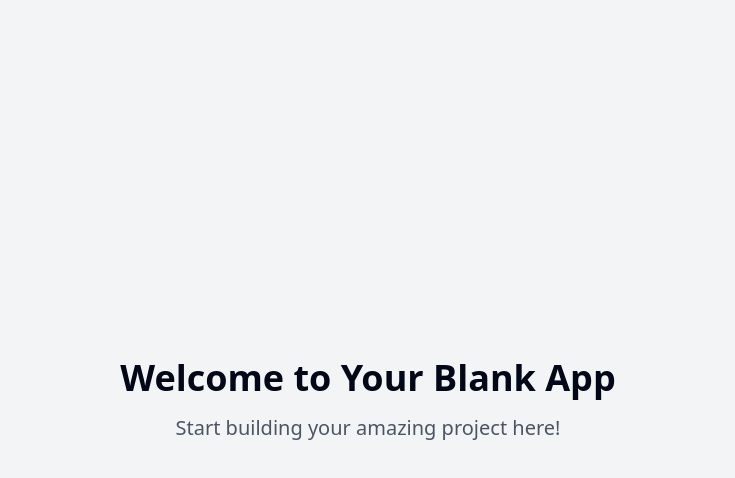
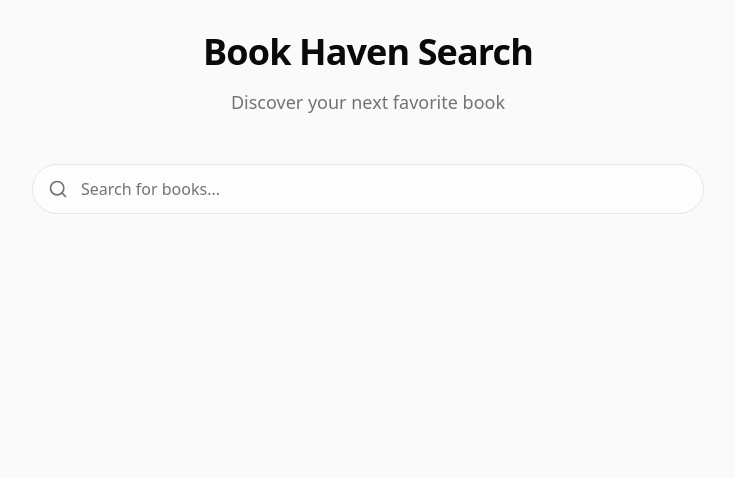
Before and after one commit to cld-vasconcelos/book-haven-search, a React (Vite) app: page / in a window 1280 px wide. Shown: the top 478 px of the page, without its empty margins (272-1007 px from the left). Built offline with nearby package versions, Linux system fonts and the light colour scheme.

Commit message:
Implement book search application
This commit creates a React application that allows users to search for books and view book details using the Open Library API.

```diff
--- a/package.json
+++ b/package.json
@@ -45,6 +45,7 @@
     "cmdk": "^1.0.0",
     "date-fns": "^3.6.0",
     "embla-carousel-react": "^8.3.0",
+    "framer-motion": "^12.4.3",
     "input-otp": "^1.2.4",
     "lucide-react": "^0.462.0",
     "next-themes": "^0.3.0",
--- /dev/null
+++ b/src/components/BookDetails.tsx
@@ -0,0 +1,81 @@
+
+import { X } from "lucide-react";
+import { motion } from "framer-motion";
+
+interface BookDetailsProps {
+  book: {
+    title: string;
+    author_name?: string[];
+    cover_i?: number;
+    first_publish_year?: number;
+    publisher?: string[];
+    language?: string[];
+  };
+  onClose: () => void;
+}
+
+const BookDetails = ({ book, onClose }: BookDetailsProps) => {
+  return (
+    <motion.div
+      initial={{ opacity: 0, scale: 0.95 }}
+      animate={{ opacity: 1, scale: 1 }}
+      exit={{ opacity: 0, scale: 0.95 }}
+      className="fixed inset-0 z-50 flex items-center justify-center p-4 bg-background/80 backdrop-blur-sm"
+    >
+      <div className="relative w-full max-w-2xl bg-card rounded-lg shadow-lg overflow-hidden">
+        <button
+          onClick={onClose}
+          className="absolute right-4 top-4 p-2 rounded-full hover:bg-muted transition-colors"
+        >
+          <X className="w-5 h-5" />
+        </button>
+        <div className="grid md:grid-cols-2 gap-6 p-6">
+          <div className="aspect-[2/3] relative rounded-lg overflow-hidden">
+            {book.cover_i ? (
+              <img
+                src={`https://covers.openlibrary.org/b/id/${book.cover_i}-L.jpg`}
+                alt={book.title}
+                className="w-full h-full object-cover"
+              />
+            ) : (
+              <div className="w-full h-full bg-muted flex items-center justify-center">
+                <span className="text-muted-foreground">No cover available</span>
+              </div>
+            )}
+          </div>
+          <div className="space-y-4">
+            <h2 className="text-2xl font-semibold">{book.title}</h2>
+            {book.author_name && (
+              <p className="text-lg text-muted-foreground">
+                by {book.author_name.join(", ")}
+              </p>
+            )}
+            {book.first_publish_year && (
+              <p className="text-sm">
+                First published: {book.first_publish_year}
+              </p>
+            )}
+            {book.publisher && book.publisher.length > 0 && (
+              <div>
+                <h3 className="font-medium mb-1">Publishers</h3>
+                <p className="text-sm text-muted-foreground">
+                  {book.publisher.join(", ")}
+                </p>
+              </div>
+            )}
+            {book.language && book.language.length > 0 && (
+              <div>
+                <h3 className="font-medium mb-1">Languages</h3>
+                <p className="text-sm text-muted-foreground">
+                  {book.language.join(", ")}
+                </p>
+              </div>
+            )}
+          </div>
+        </div>
+      </div>
+    </motion.div>
+  );
+};
+
+export default BookDetails;
--- /dev/null
+++ b/src/components/BookGrid.tsx
@@ -0,0 +1,59 @@
+
+import BookCard from "./BookCard";
+import { AnimatePresence, motion } from "framer-motion";
+
+interface Book {
+  key: string;
+  title: string;
+  author_name?: string[];
+  cover_i?: number;
+}
+
+interface BookGridProps {
+  books: Book[];
+  onBookSelect: (book: Book) => void;
+  isLoading?: boolean;
+}
+
+const BookGrid = ({ books, onBookSelect, isLoading }: BookGridProps) => {
+  if (isLoading) {
+    return (
+      <div className="grid grid-cols-2 md:grid-cols-3 lg:grid-cols-4 gap-6">
+        {Array.from({ length: 8 }).map((_, index) => (
+          <div key={index} className="book-card">
+            <div className="aspect-[2/3] skeleton" />
+            <div className="p-4 space-y-2">
+              <div className="skeleton h-4 w-3/4" />
+              <div className="skeleton h-3 w-1/2" />
+            </div>
+          </div>
+        ))}
+      </div>
+    );
+  }
+
+  return (
+    <motion.div
+      layout
+      className="grid grid-cols-2 md:grid-cols-3 lg:grid-cols-4 gap-6"
+    >
+      <AnimatePresence>
+        {books.map((book) => (
+          <BookCard
+            key={book.key}
+            title={book.title}
+            author={book.author_name?.[0] ?? "Unknown Author"}
+            coverUrl={
+              book.cover_i
+                ? `https://covers.openlibrary.org/b/id/${book.cover_i}-M.jpg`
+                : undefined
+            }
+            onClick={() => onBookSelect(book)}
+          />
+        ))}
+      </AnimatePresence>
+    </motion.div>
+  );
+};
+
+export default BookGrid;
--- /dev/null
+++ b/src/components/SearchBar.tsx
@@ -0,0 +1,39 @@
+
+import { Search } from "lucide-react";
+import { useState } from "react";
+
+interface SearchBarProps {
+  onSearch: (query: string) => void;
+  isLoading?: boolean;
+}
+
+const SearchBar = ({ onSearch, isLoading }: SearchBarProps) => {
+  const [query, setQuery] = useState("");
+
+  const handleSubmit = (e: React.FormEvent) => {
+    e.preventDefault();
+    if (query.trim()) {
+      onSearch(query.trim());
+    }
+  };
+
+  return (
+    <form onSubmit={handleSubmit} className="w-full max-w-2xl mx-auto">
+      <div className="relative group">
+        <input
+          type="text"
+          value={query}
+          onChange={(e) => setQuery(e.target.value)}
+          placeholder="Search for books..."
+          className="w-full px-4 py-3 pl-12 rounded-full border border-border bg-card/50 backdrop-blur-sm
+                   transition-all duration-300 outline-none focus:ring-2 focus:ring-primary/20
+                   placeholder:text-muted-foreground text-base"
+          disabled={isLoading}
+        />
+        <Search className="absolute left-4 top-1/2 -translate-y-1/2 w-5 h-5 text-muted-foreground group-focus-within:text-primary transition-colors" />
+      </div>
+    </form>
+  );
+};
+
+export default SearchBar;
--- a/src/index.css
+++ b/src/index.css
@@ -1,92 +1,30 @@
+
 @tailwind base;
 @tailwind components;
 @tailwind utilities;
 
 @layer base {
   :root {
-    --background: 0 0% 100%;
-    --foreground: 222.2 84% 4.9%;
-
+    --background: 0 0% 98%;
+    --foreground: 0 0% 3.9%;
     --card: 0 0% 100%;
-    --card-foreground: 222.2 84% 4.9%;
-
+    --card-foreground: 0 0% 3.9%;
     --popover: 0 0% 100%;
-    --popover-foreground: 222.2 84% 4.9%;
-
-    --primary: 222.2 47.4% 11.2%;
-    --primary-foreground: 210 40% 98%;
-
-    --secondary: 210 40% 96.1%;
-    --secondary-foreground: 222.2 47.4% 11.2%;
-
-    --muted: 210 40% 96.1%;
-    --muted-foreground: 215.4 16.3% 46.9%;
-
-    --accent: 210 40% 96.1%;
-    --accent-foreground: 222.2 47.4% 11.2%;
-
+    --popover-foreground: 0 0% 3.9%;
+    --primary: 15 80.7% 7.1%;
+    --primary-foreground: 0 0% 98%;
+    --secondary: 0 0% 96.1%;
+    --secondary-foreground: 0 0% 9%;
+    --muted: 0 0% 96.1%;
+    --muted-foreground: 0 0% 45.1%;
+    --accent: 0 0% 96.1%;
+    --accent-foreground: 0 0% 9%;
     --destructive: 0 84.2% 60.2%;
-    --destructive-foreground: 210 40% 98%;
-
-    --border: 214.3 31.8% 91.4%;
-    --input: 214.3 31.8% 91.4%;
-    --ring: 222.2 84% 4.9%;
-
-    --radius: 0.5rem;
-
-    --sidebar-background: 0 0% 98%;
-
-    --sidebar-foreground: 240 5.3% 26.1%;
-
-    --sidebar-primary: 240 5.9% 10%;
-
-    --sidebar-primary-foreground: 0 0% 98%;
-
-    --sidebar-accent: 240 4.8% 95.9%;
-
-    --sidebar-accent-foreground: 240 5.9% 10%;
-
-    --sidebar-border: 220 13% 91%;
-
-    --sidebar-ring: 217.2 91.2% 59.8%;
-  }
-
-  .dark {
-    --background: 222.2 84% 4.9%;
-    --foreground: 210 40% 98%;
-
-    --card: 222.2 84% 4.9%;
-    --card-foreground: 210 40% 98%;
-
-    --popover: 222.2 84% 4.9%;
-    --popover-foreground: 210 40% 98%;
-
-    --primary: 210 40% 98%;
-    --primary-foreground: 222.2 47.4% 11.2%;
-
-    --secondary: 217.2 32.6% 17.5%;
-    --secondary-foreground: 210 40% 98%;
-
-    --muted: 217.2 32.6% 17.5%;
-    --muted-foreground: 215 20.2% 65.1%;
-
-    --accent: 217.2 32.6% 17.5%;
-    --accent-foreground: 210 40% 98%;
-
-    --destructive: 0 62.8% 30.6%;
-    --destructive-foreground: 210 40% 98%;
-
-    --border: 217.2 32.6% 17.5%;
-    --input: 217.2 32.6% 17.5%;
-    --ring: 212.7 26.8% 83.9%;
-    --sidebar-background: 240 5.9% 10%;
-    --sidebar-foreground: 240 4.8% 95.9%;
-    --sidebar-primary: 224.3 76.3% 48%;
-    --sidebar-primary-foreground: 0 0% 100%;
-    --sidebar-accent: 240 3.7% 15.9%;
-    --sidebar-accent-foreground: 240 4.8% 95.9%;
-    --sidebar-border: 240 3.7% 15.9%;
-    --sidebar-ring: 217.2 91.2% 59.8%;
+    --destructive-foreground: 0 0% 98%;
+    --border: 0 0% 89.8%;
+    --input: 0 0% 89.8%;
+    --ring: 0 0% 3.9%;
+    --radius: 0.75rem;
   }
 }
 
@@ -94,8 +32,20 @@
   * {
     @apply border-border;
   }
-
   body {
-    @apply bg-background text-foreground;
+    @apply bg-background text-foreground antialiased;
   }
 }
+
+.book-card {
+  @apply relative overflow-hidden rounded-lg bg-card shadow-sm transition-all duration-300 hover:shadow-md;
+  backdrop-filter: blur(10px);
+}
+
+.book-card:hover {
+  transform: translateY(-2px);
+}
+
+.skeleton {
+  @apply animate-pulse rounded-lg bg-muted;
+}
--- a/src/pages/Index.tsx
+++ b/src/pages/Index.tsx
@@ -1,12 +1,77 @@
-// Update this page (the content is just a fallback if you fail to update the page)
+
+import { useState } from "react";
+import { useQuery } from "@tanstack/react-query";
+import SearchBar from "@/components/SearchBar";
+import BookGrid from "@/components/BookGrid";
+import BookDetails from "@/components/BookDetails";
+import { AnimatePresence } from "framer-motion";
+
+interface Book {
+  key: string;
+  title: string;
+  author_name?: string[];
+  cover_i?: number;
+  first_publish_year?: number;
+  publisher?: string[];
+  language?: string[];
+}
+
+const searchBooks = async (query: string): Promise<Book[]> => {
+  const response = await fetch(
+    `https://openlibrary.org/search.json?q=${encodeURIComponent(query)}`
+  );
+  if (!response.ok) {
+    throw new Error("Failed to fetch books");
+  }
+  const data = await response.json();
+  return data.docs;
+};
 
 const Index = () => {
+  const [searchQuery, setSearchQuery] = useState("");
+  const [selectedBook, setSelectedBook] = useState<Book | null>(null);
+
+  const { data: books = [], isLoading } = useQuery({
+    queryKey: ["books", searchQuery],
+    queryFn: () => searchBooks(searchQuery),
+    enabled: !!searchQuery,
+  });
+
   return (
-    <div className="min-h-screen flex items-center justify-center bg-gray-100">
-      <div className="text-center">
-        <h1 className="text-4xl font-bold mb-4">Welcome to Your Blank App</h1>
-        <p className="text-xl text-gray-600">Start building your amazing project here!</p>
+    <div className="min-h-screen w-full px-4 py-8 space-y-8">
+      <div className="max-w-2xl mx-auto text-center space-y-4 mb-12">
+        <h1 className="text-4xl font-bold tracking-tight">Book Haven Search</h1>
+        <p className="text-lg text-muted-foreground">
+          Discover your next favorite book
+        </p>
       </div>
+
+      <SearchBar onSearch={setSearchQuery} isLoading={isLoading} />
+
+      <div className="container mx-auto">
+        {searchQuery && !isLoading && books.length === 0 ? (
+          <div className="text-center py-12">
+            <p className="text-lg text-muted-foreground">
+              No books found for "{searchQuery}"
+            </p>
+          </div>
+        ) : (
+          <BookGrid
+            books={books}
+            onBookSelect={setSelectedBook}
+            isLoading={isLoading}
+          />
+        )}
+      </div>
+
+      <AnimatePresence>
+        {selectedBook && (
+          <BookDetails
+            book={selectedBook}
+            onClose={() => setSelectedBook(null)}
+          />
+        )}
+      </AnimatePresence>
     </div>
   );
 };
```
Also changed, not shown: src/components/BookCard.tsx (added, +42 -0 lines), tailwind.config.ts (+50 -57 lines), 1 other file (tests, documents, lock files or other folders).
